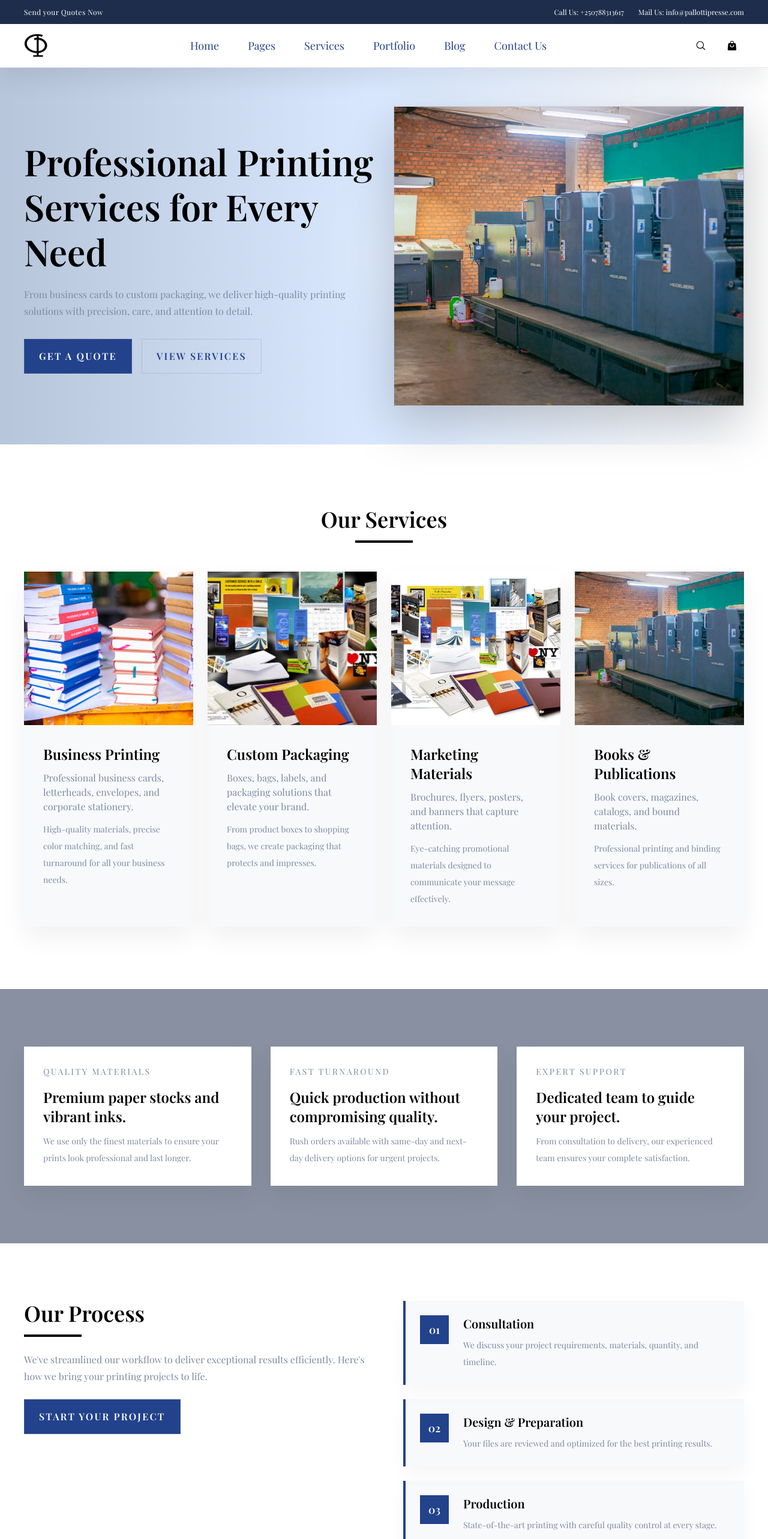
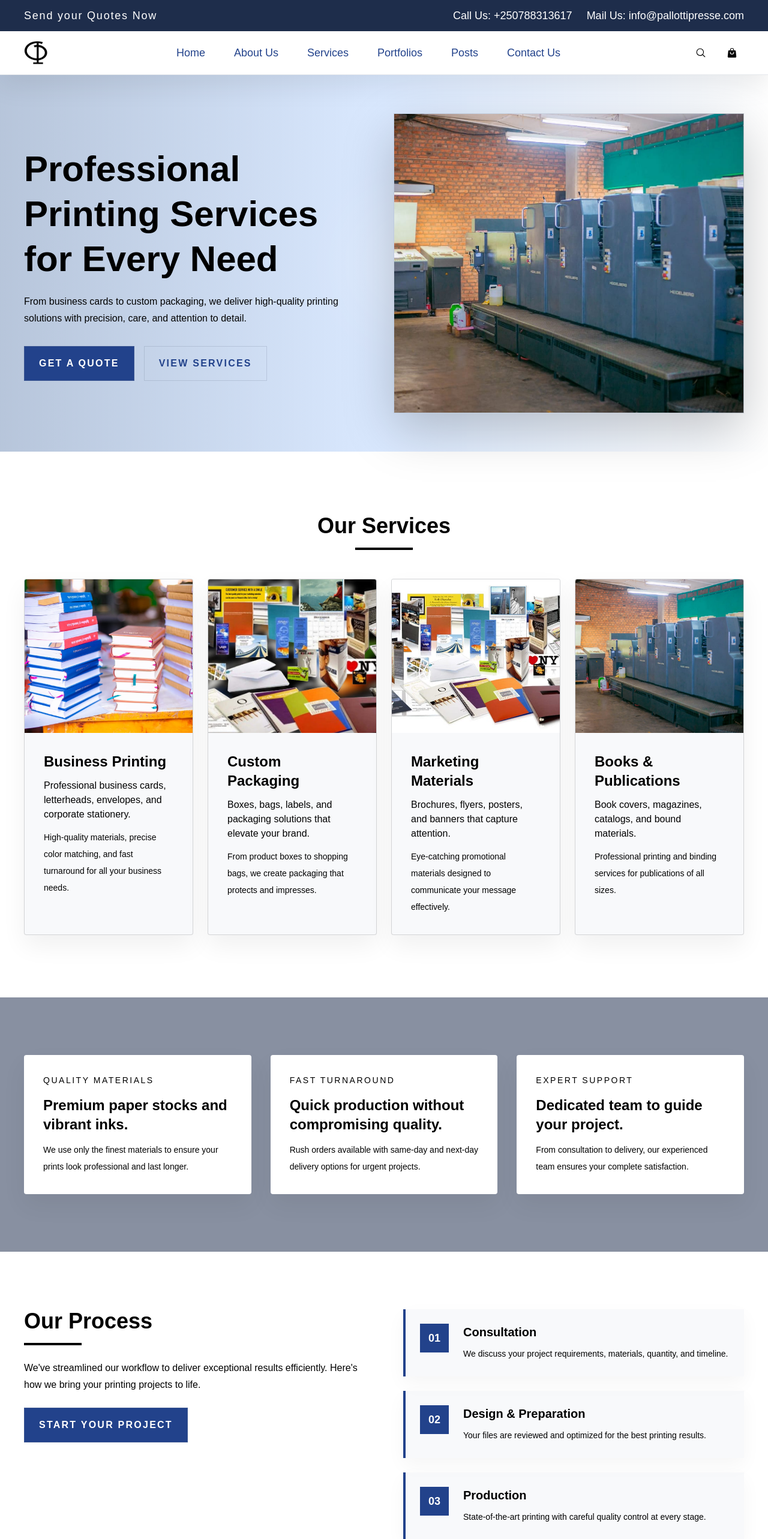
Before and after one commit to ikundabayoplacide/Pallotti-presse, a React (Vite) app: page /services in a window 1280 px wide. Shown: the top 2566 px of the page at 60% size. Built offline with nearby package versions, Linux system fonts and the light colour scheme.

Commit message:
modified codes for Good Look

```diff
--- a/src/components/Footer.tsx
+++ b/src/components/Footer.tsx
@@ -17,20 +17,20 @@ export default function Footer() {
     >
       <Container className="grid gap-10 py-12 md:grid-cols-2 lg:grid-cols-[1.5fr_1fr_1fr]">
         <div className="space-y-4">
-          <p className="text-xl font-semibold tracking-[0.18em] text-secondary-200 uppercase">
+          <p className="text-2xl font-semibold tracking-[0.18em] text-secondary-200 uppercase">
             Pallotti Press
           </p>
-          <p className="max-w-md text-sm leading-7">
+          <p className="max-w-md text-lg leading-7">
             Reusable publishing-focused UI, editorial storytelling, and
             responsive layouts built with a consistent visual language.
           </p>
         </div>
 
         <div className="space-y-4">
-          <p className="text-sm tracking-[0.18em] text-secondary-200 uppercase">
+          <p className="text-2xl tracking-[0.18em] text-secondary-200 uppercase">
             Services
           </p>
-          <ul className="space-y-3 text-sm">
+          <ul className="space-y-3 text-lg">
             {footerLinks.map((link) => (
               <li key={link}>{link}</li>
             ))}
@@ -38,10 +38,10 @@ export default function Footer() {
         </div>
 
         <div className="space-y-4">
-          <p className="text-sm tracking-[0.18em] text-secondary-200 uppercase">
+          <p className="text-2xl tracking-[0.18em] text-secondary-200 uppercase">
             Contact
           </p>
-          <div className="space-y-3 text-sm">
+          <div className="space-y-3 text-lg">
             <p>info@pallottipresse.com</p>
             <p>+250788313617</p>
             <p>Kigali - Gikondo</p>
--- a/src/components/NavBar.tsx
+++ b/src/components/NavBar.tsx
@@ -7,10 +7,10 @@ import Container from "./Container";
 
 const navItems = [
   { label: "Home", to: "/" },
-  { label: "Pages", to: "/about" },
+  { label: "About Us", to: "/about" },
   { label: "Services", to: "/services" },
-  { label: "Portfolio", to: "/portfolio" },
-  { label: "Blog", to: "/blog" },
+  { label: "Portfolios", to: "/portfolio" },
+  { label: "Posts", to: "/blog" },
   { label: "Contact Us", to: "/contact" },
 ];
 
@@ -20,8 +20,8 @@ export default function NavBar() {
   return (
     <header className="sticky top-0 z-40 shadow-[0_18px_40px_rgba(0,0,0,0.08)]">
       <div className="bg-primary-800 text-secondary-200">
-        <Container className="hidden items-center justify-between gap-4 py-3 text-xs lg:flex">
-          <Link to="/" className="tracking-[0.04em] hover:underline">
+        <Container className="hidden items-center justify-between gap-4 py-3 text-lg lg:flex">
+          <Link to="/" className="tracking-[0.1em] hover:underline">
             Send your Quotes Now
           </Link>
 
@@ -99,7 +99,7 @@ export default function NavBar() {
               <NavLink
                 key={item.label}
                 to={item.to}
-                className="text-sm text-secondary-300 transition hover:text-secondary-100"
+                className="text-sm text-secondary-100 transition hover:text-secondary-100"
                 onClick={() => setIsOpen(false)}
               >
                 {item.label}
--- a/src/index.css
+++ b/src/index.css
@@ -1,4 +1,11 @@
-@import url('https://fonts.googleapis.com/css2?family=Playfair+Display:wght@400;500;600;700&display=swap');
+@font-face {
+  font-family: 'Comfortaa';
+  font-style: normal;
+  font-weight: 400;
+  font-display: swap;
+  src: url(https://fonts.gstatic.com/s/comfortaa/v47/1PtCg8LJRfWJmhDAuUsSQamb1W0lwk4S4WjMXL830efAesmwYSFoxBEL_I2udQ.woff2) format('woff2');
+  unicode-range: U+0301, U+0400-045F, U+0490-0491, U+04B0-04B1, U+2116;
+}
 @import 'tailwindcss';
 
 @theme {
@@ -60,7 +67,7 @@ button,
 input,
 select,
 textarea {
-  font-family: 'Playfair Display', serif;
+  font-family: 'Comfortaa', sans-serif;
 }
 
 html,
--- a/src/pages/ServicesPage.tsx
+++ b/src/pages/ServicesPage.tsx
@@ -65,7 +65,7 @@ export default function ServicesPage() {
               <h1 className="text-4xl leading-tight font-semibold text-secondary-100 xxs:text-5xl md:text-6xl">
                 Professional Printing Services for Every Need
               </h1>
-              <p className="text-sm leading-7 text-secondary-300 sm:text-base">
+              <p className="text-sm leading-7 text-secondary-100 sm:text-base">
                 From business cards to custom packaging, we deliver high-quality printing solutions with precision, care, and attention to detail.
               </p>
             </div>
@@ -94,7 +94,7 @@ export default function ServicesPage() {
               <img
                 src={Img4}
                 alt="Professional printing services"
-                className="h-full w-full object-cover"
+                className="h-full w-full object-cover "
               />
             </div>
           </div>
@@ -114,27 +114,27 @@ export default function ServicesPage() {
           <div className="mx-auto h-1 w-24 bg-secondary-100" />
         </div>
 
-        <div className="grid grid-cols-1 gap-6 sm:grid-cols-2 lg:grid-cols-4">
+        <div className="grid grid-cols-1  gap-6 sm:grid-cols-2 lg:grid-cols-4">
           {services.map((service) => (
             <div
               key={service.title}
-              className="group overflow-hidden bg-style-600/50 shadow-[0_18px_40px_rgba(0,0,0,0.06)] transition-all hover:shadow-[0_24px_50px_rgba(0,0,0,0.10)]"
+              className="group overflow-hidden rounded border border-secondary-100/15 bg-style-600/50 shadow-[0_18px_40px_rgba(0,0,0,0.06)] transition-all hover:shadow-[0_24px_50px_rgba(0,0,0,0.10)]"
             >
               <div className="relative h-64 overflow-hidden">
                 <img
                   src={service.image}
                   alt={service.title}
-                  className="h-full w-full object-cover transition-transform duration-500 group-hover:scale-105"
+                  className="h-full w-full  object-cover transition-transform duration-500 group-hover:scale-105"
                 />
               </div>
               <div className="p-8">
                 <h3 className="mb-3 text-2xl font-semibold text-secondary-100">
                   {service.title}
                 </h3>
-                <p className="mb-3 text-base text-secondary-300">
+                <p className="mb-3 text-base text-secondary-100">
                   {service.description}
                 </p>
-                <p className="text-sm leading-7 text-secondary-300">
+                <p className="text-sm leading-7 text-secondary-100">
                   {service.details}
                 </p>
               </div>
@@ -146,40 +146,40 @@ export default function ServicesPage() {
       {/* Why Choose Us */}
       <PageSection
         className="bg-style-600/50"
-        containerClassName="grid gap-8 lg:grid-cols-3"
+        containerClassName="grid gap-8  lg:grid-cols-3"
       >
-        <div className="bg-secondary-200 p-8 shadow-[0_18px_40px_rgba(0,0,0,0.06)]">
-          <p className="text-sm tracking-[0.18em] text-secondary-300 uppercase">
+        <div className="bg-secondary-200 rounded p-8 shadow-[0_18px_40px_rgba(0,0,0,0.06)]">
+          <p className="text-sm tracking-[0.18em] text-secondary-100 uppercase">
             Quality Materials
           </p>
           <h3 className="mt-4 text-2xl font-semibold text-secondary-100">
             Premium paper stocks and vibrant inks.
           </h3>
-          <p className="mt-3 text-sm leading-7 text-secondary-300">
+          <p className="mt-3 text-sm leading-7 text-secondary-100">
             We use only the finest materials to ensure your prints look professional and last longer.
           </p>
         </div>
 
-        <div className="bg-secondary-200 p-8 shadow-[0_18px_40px_rgba(0,0,0,0.06)]">
-          <p className="text-sm tracking-[0.18em] text-secondary-300 uppercase">
+        <div className="bg-secondary-200 rounded p-8 shadow-[0_18px_40px_rgba(0,0,0,0.06)]">
+          <p className="text-sm tracking-[0.18em] text-secondary-100 uppercase">
             Fast Turnaround
           </p>
           <h3 className="mt-4 text-2xl font-semibold text-secondary-100">
             Quick production without compromising quality.
           </h3>
-          <p className="mt-3 text-sm leading-7 text-secondary-300">
+          <p className="mt-3 text-sm leading-7 text-secondary-100">
             Rush orders available with same-day and next-day delivery options for urgent projects.
           </p>
         </div>
 
-        <div className="bg-secondary-200 p-8 shadow-[0_18px_40px_rgba(0,0,0,0.06)]">
-          <p className="text-sm tracking-[0.18em] text-secondary-300 uppercase">
+        <div className="bg-secondary-200 rounded p-8 shadow-[0_18px_40px_rgba(0,0,0,0.06)]">
+          <p className="text-sm tracking-[0.18em] text-secondary-100 uppercase">
             Expert Support
           </p>
           <h3 className="mt-4 text-2xl font-semibold text-secondary-100">
             Dedicated team to guide your project.
           </h3>
-          <p className="mt-3 text-sm leading-7 text-secondary-300">
+          <p className="mt-3 text-sm leading-7 text-secondary-100">
             From consultation to delivery, our experienced team ensures your complete satisfaction.
           </p>
         </div>
@@ -195,7 +195,7 @@ export default function ServicesPage() {
               </h2>
               <div className="h-1 w-24 bg-secondary-100" />
             </div>
-            <p className="text-base leading-7 text-secondary-300">
+            <p className="text-base leading-7 text-secondary-100">
               We've streamlined our workflow to deliver exceptional results efficiently. Here's how we bring your printing projects to life.
             </p>
             <Button to="/#contact" size="lg" variant="secondary">
@@ -216,7 +216,7 @@ export default function ServicesPage() {
                   <h3 className="mb-2 text-xl font-semibold text-secondary-100">
                     {item.title}
                   </h3>
-                  <p className="text-sm leading-7 text-secondary-300">
+                  <p className="text-sm leading-7 text-secondary-100">
                     {item.description}
                   </p>
                 </div>
@@ -230,14 +230,14 @@ export default function ServicesPage() {
       <section className="bg-style-600/50 py-16 lg:py-24">
         <div className="mx-auto max-w-7xl px-4 xxs:px-5 xs:px-6 sm:px-8 lg:px-10">
           <div className="grid gap-6 md:grid-cols-2">
-            <div className="overflow-hidden border border-secondary-300/15 shadow-[0_18px_40px_rgba(0,0,0,0.08)]">
+            <div className="overflow-hidden rounded border border-secondary-300/15 shadow-[0_18px_40px_rgba(0,0,0,0.08)]">
               <img
                 src={Img3}
                 alt="Printing samples"
                 className="h-80 w-full object-cover"
               />
             </div>
-            <div className="overflow-hidden border border-secondary-300/15 shadow-[0_18px_40px_rgba(0,0,0,0.08)]">
+            <div className="overflow-hidden rounded border border-secondary-300/15 shadow-[0_18px_40px_rgba(0,0,0,0.08)]">
               <img
                 src={Img4}
                 alt="Quality results"
```
Also changed, not shown: src/pages/AboutPage.tsx (+5 -5 lines), src/pages/BlogPage.tsx (+12 -12 lines), src/pages/ContactPage.tsx (+19 -19 lines), src/pages/LandingPage.tsx (+10 -10 lines), src/pages/PortfolioPage.tsx (+12 -12 lines).
